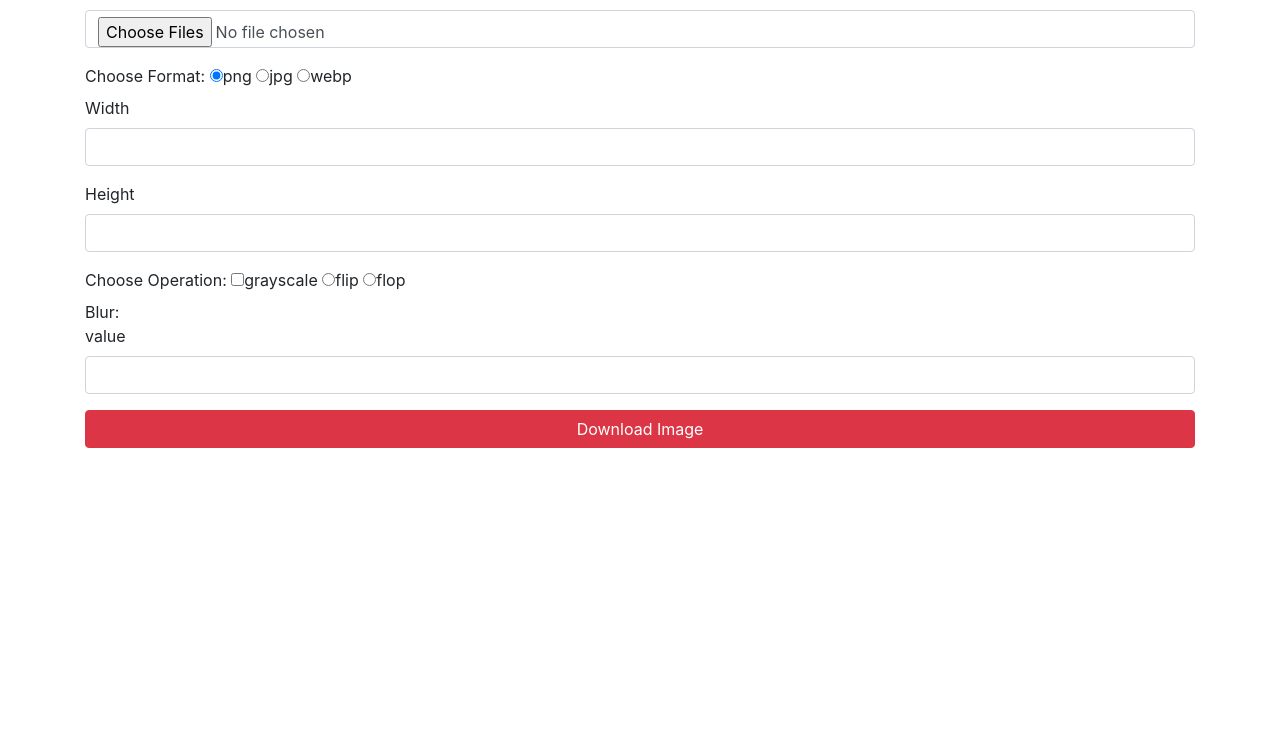
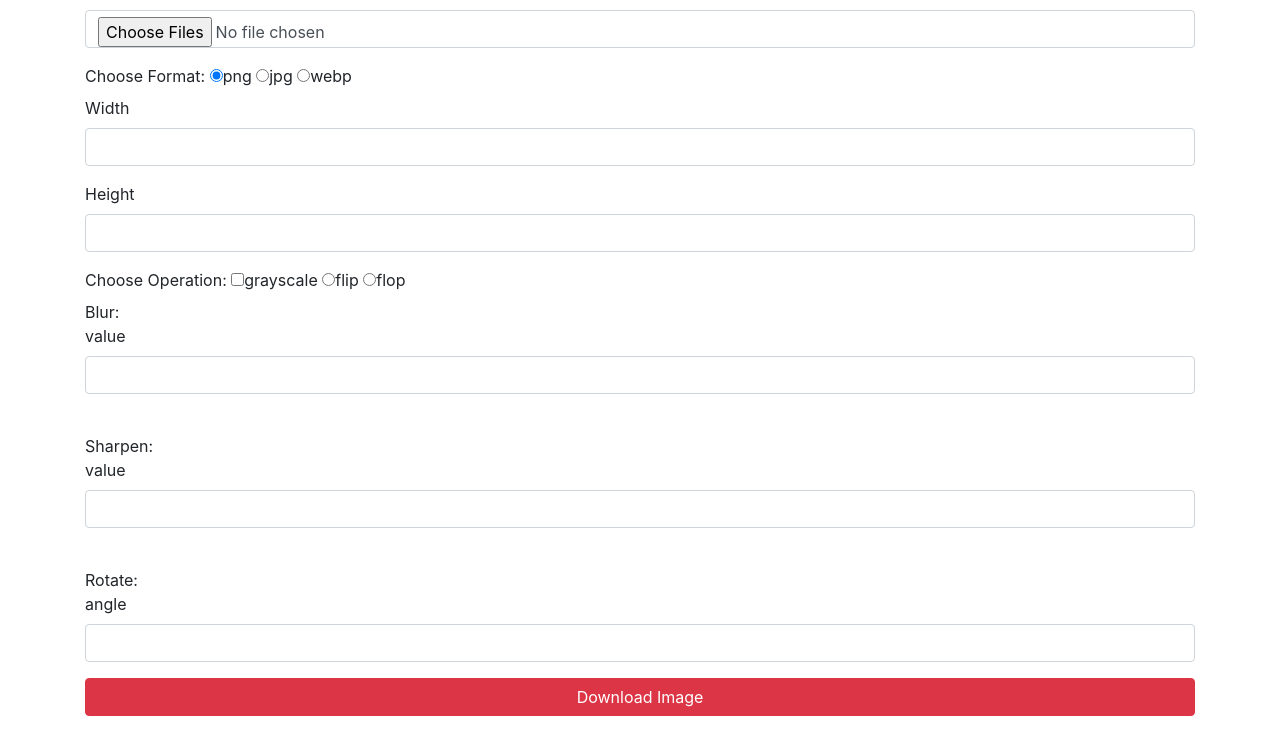
Before and after one commit to roshanreddyrach/imageprocessing, a website: page index.html in a window 1280 px wide. Shown: the part 118-850 px from the top of the page. Before the commit the page ends 800 px from the top, so only its background shows below. Drawn offline with nearby package versions, Linux system fonts and the light colour scheme.

Commit message:
blur rotate sharpen

```diff
--- a/index.html
+++ b/index.html
@@ -52,9 +52,19 @@
         > <br>
         Blur:
         <div class="form-group">
-          <label for="value">value</label>
-          <input class="form-control" type="number" name="value" id="">
-        </div><div class="form-group">
+          <label for="Bvalue">value</label>
+          <input class="form-control" type="number" name="Bvalue" id="">
+        </div> <br>
+        Sharpen:
+        <div class="form-group">
+          <label for="Svalue">value</label>
+          <input class="form-control" type="number" name="Svalue" id="">
+        </div> <br>
+        Rotate:
+        <div class="form-group">
+          <label for="angle">angle</label>
+          <input class="form-control" type="number" name="angle" id="">
+        </div>
         <div class="form-group">
           <button class="btn btn-danger btn-block">Download Image</button>
         </div>
```
Also changed, not shown: index.js (+11 -2 lines).
